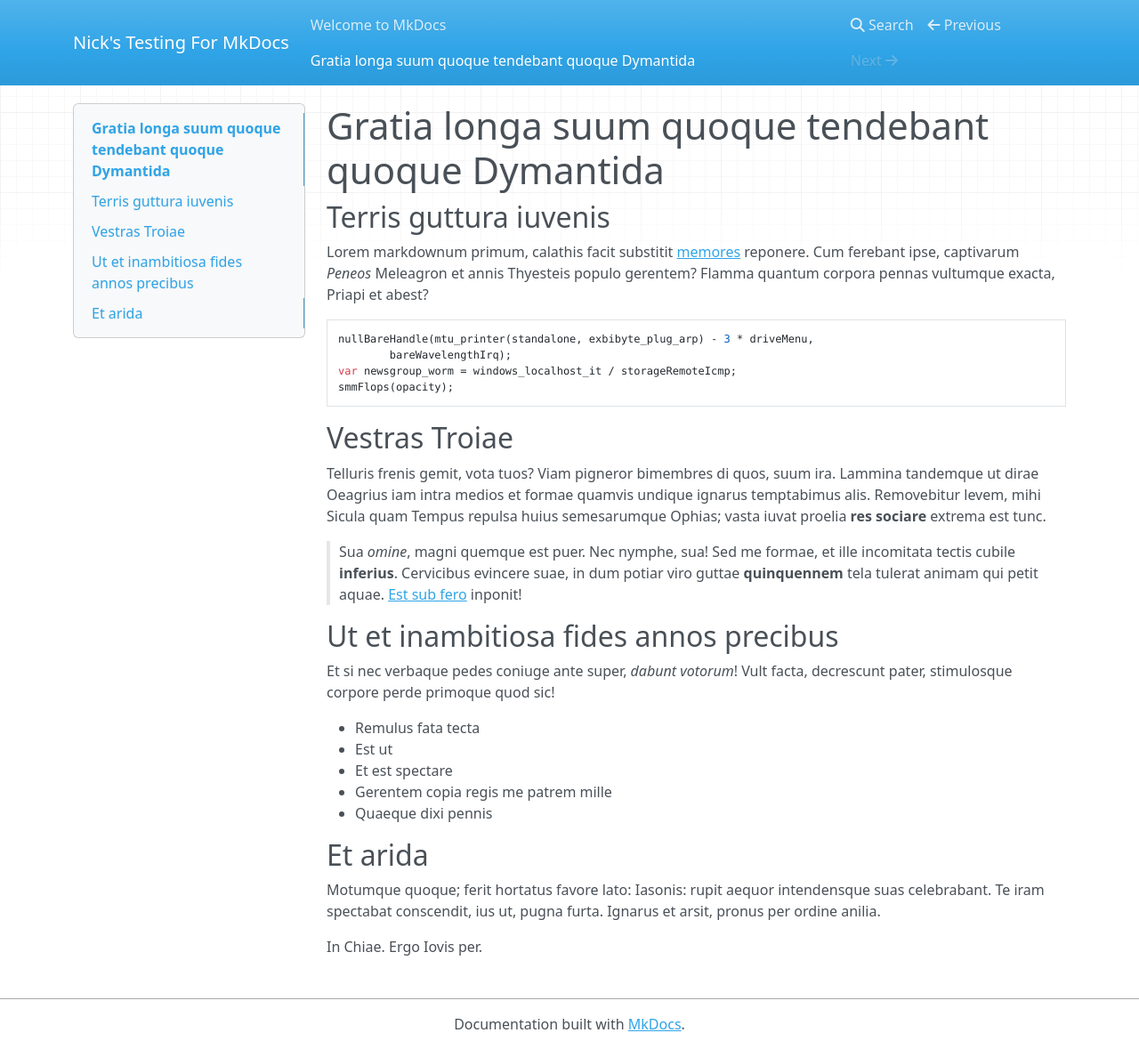
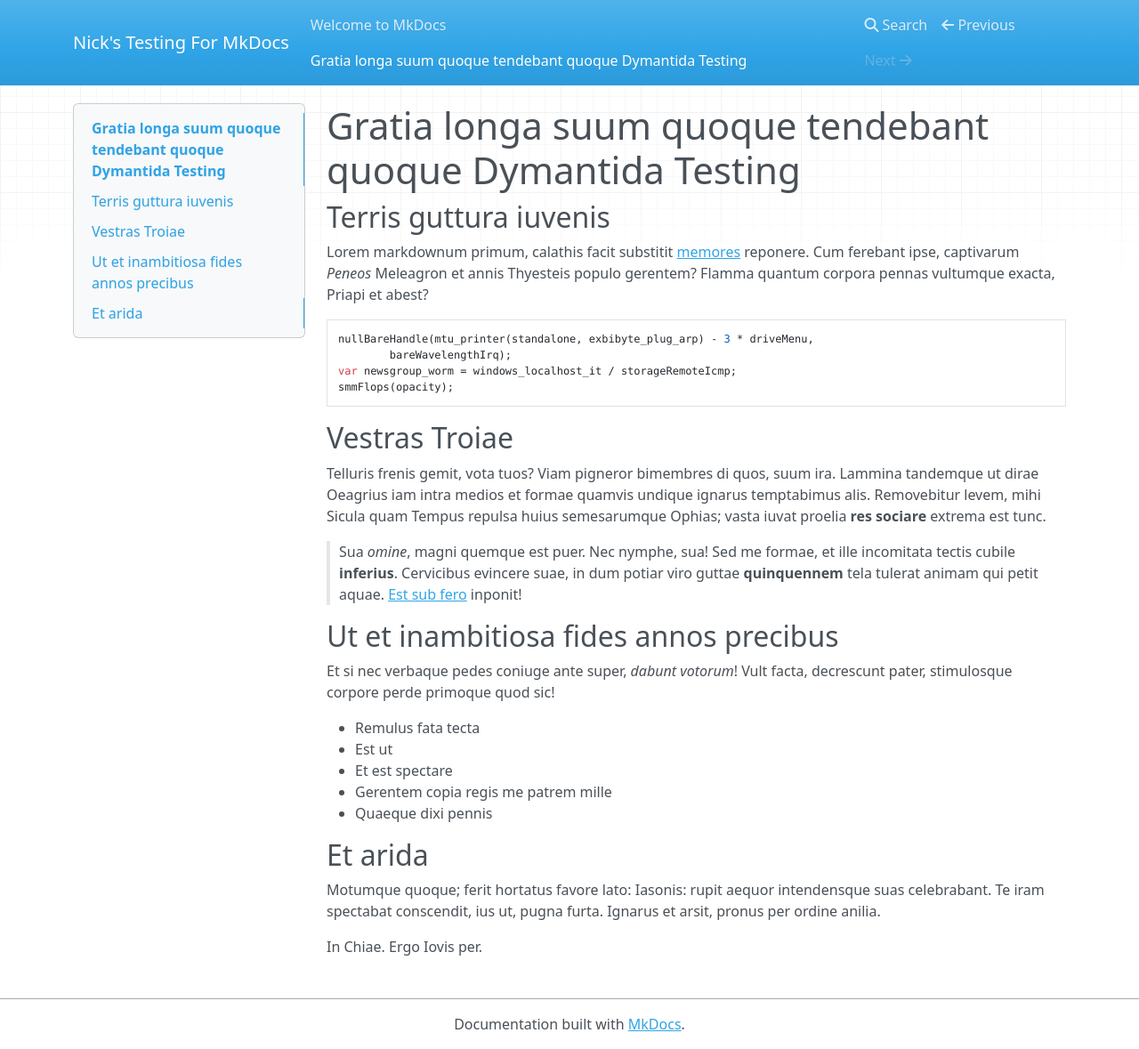
Before and after one commit to nmortari/doctest, an MkDocs documentation site: the page built from docs/test.md, in a window 1280 px wide and 1179 px high. Shown: the whole window at 89% size. Built offline with MkDocs 1.6.1, drawn with Linux system fonts in a browser that asks for light colours; nearby versions of some CDN libraries.

Commit message:
Text change test

```diff
--- a/docs/test.md
+++ b/docs/test.md
@@ -1,4 +1,4 @@
-# Gratia longa suum quoque tendebant quoque Dymantida
+# Gratia longa suum quoque tendebant quoque Dymantida Testing
 
 ## Terris guttura iuvenis
 
```
